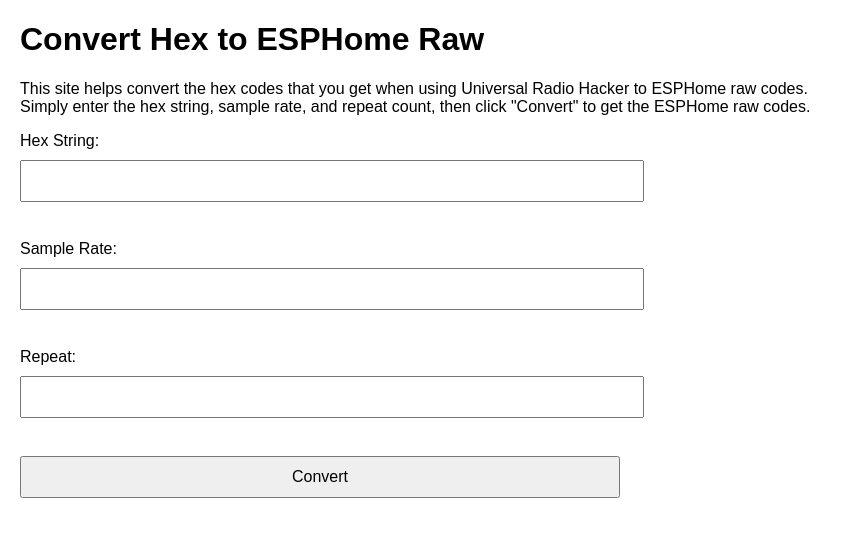
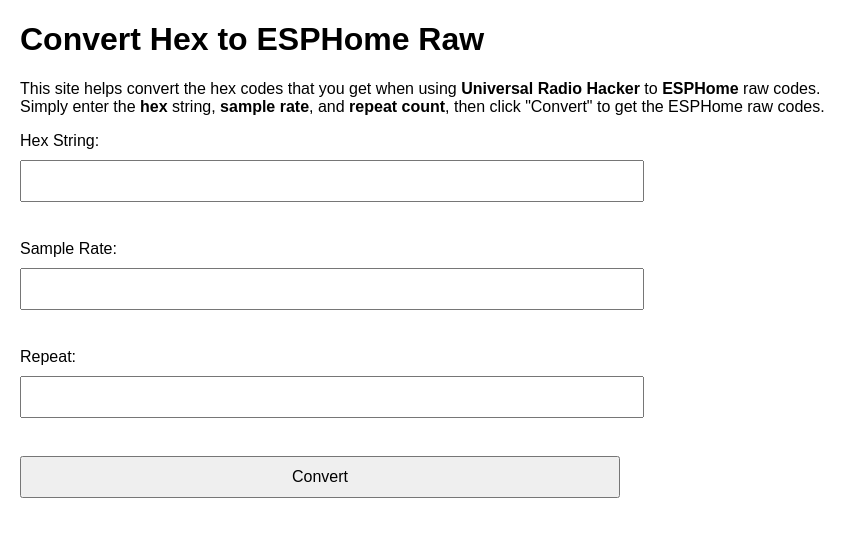
Before and after one commit to the-mentor/Convert-HexToESPHomeRaw, a plain HTML site: page index.html in a window 1280 px wide. Shown: the whole page, without its empty margins (0-867 px from the left). Drawn offline with Linux system fonts and the light colour scheme.

Commit message:
formatting

```diff
--- a/index.html
+++ b/index.html
@@ -85,8 +85,8 @@
 </head>
 <body>
     <h1>Convert Hex to ESPHome Raw</h1>
-    <p>This site helps convert the hex codes that you get when using Universal Radio Hacker to ESPHome raw codes. <br>
-       Simply enter the hex string, sample rate, and repeat count, then click "Convert" to get the ESPHome raw codes.
+    <p>This site helps convert the hex codes that you get when using <b>Universal Radio Hacker</b> to <b>ESPHome</b> raw codes. <br>
+       Simply enter the <b>hex</b> string, <b>sample rate</b>, and <b>repeat count</b>, then click "Convert" to get the ESPHome raw codes.
     </p>
     <label for="hexString">Hex String:</label>
     <input type="text" id="hexString" required><br>
```
